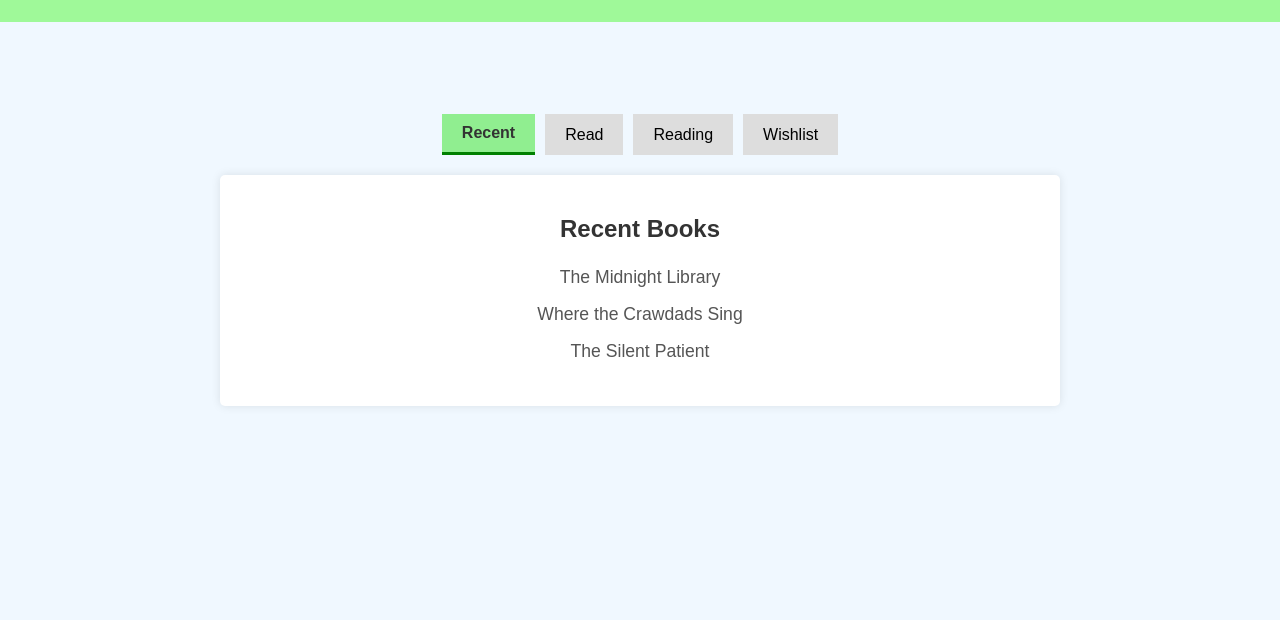
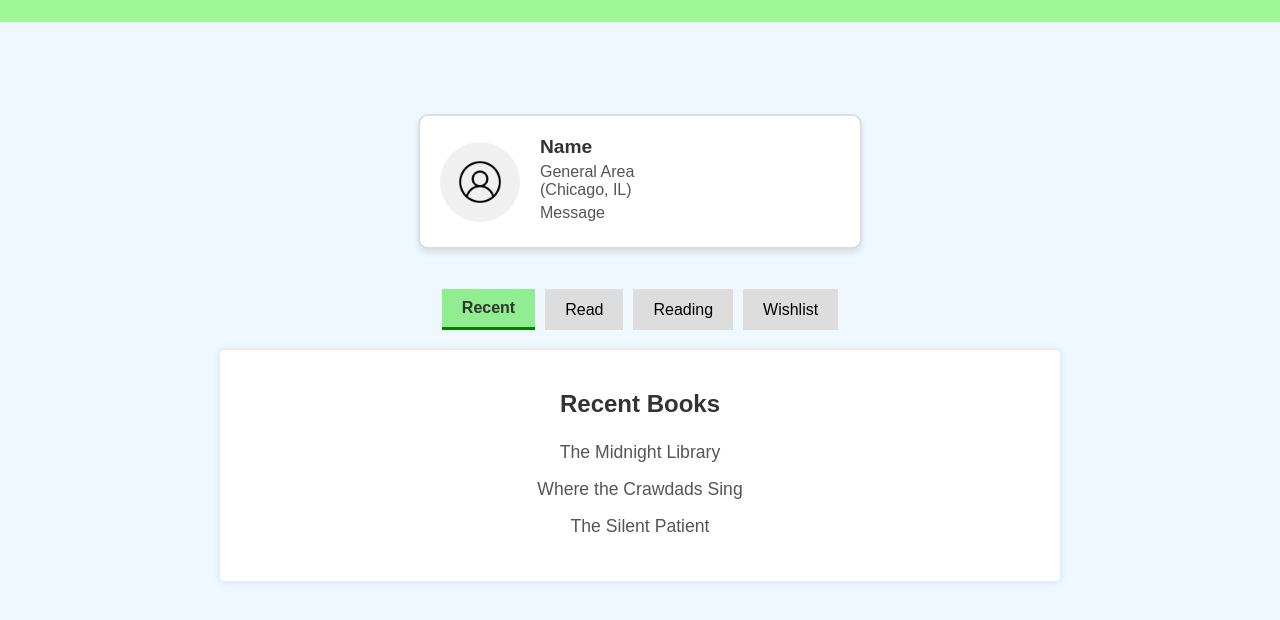
Before and after one commit to urielarellano/urielarellano.github.io, a website: page public/profile.html in a window 1280 px wide. Shown: the part 86-706 px from the top of the page. Drawn offline with Linux system fonts and the light colour scheme; a web font is replaced by a local one.

Commit message:
profile naming added to page

```diff
--- a/public/css/profile.css
+++ b/public/css/profile.css
@@ -17,6 +17,7 @@ header {
     font-family: 'Palatino', serif;
     font-size: 25px;
     color: #6d491c;
+    z-index: 1000; /* Ensures header stays on top */
 }
 
 header nav {
@@ -29,7 +30,6 @@ header nav {
 
 nav ul li {
     display: inline-block;
-    flex-direction: row;
     list-style: none;
     margin: 1px 60px;
     color: #39833d;
@@ -84,7 +84,7 @@ nav ul li form input {
     background-color: #f1f1f1;
     min-width: 100px;
     overflow: auto;
-    box-shadow: 0px 8px 16px 0px rgba(0,0,0,0.2);
+    box-shadow: 0px 8px 16px 0px rgba(0, 0, 0, 0.2);
     z-index: 1;
 }
 .profile-dropdown a {
@@ -100,24 +100,53 @@ nav ul li form input {
     border-radius: 5%;
 }
 .droppy {display:block;}
+
+/* Main Content Styling */
 main {
     margin-top: 200px; /* Adds space between header and content */
 }
 
-@media (max-width: 768px) {
-    main {
-        margin-top: 20px; /* Adjust spacing for smaller screens */
-    }
+/* Profile Section */
+.profile-container {
+    display: flex;
+    align-items: center;
+    justify-content: flex-start;
+    margin: 40px auto;
+    width: 80%;
+    max-width: 400px;
+    background-color: #fff;
+    border: 2px solid #ddd;
+    border-radius: 10px;
+    box-shadow: 0 4px 6px rgba(0, 0, 0, 0.1);
+    padding: 20px;
 }
 
-.home-link {
-    text-decoration: none; /* Removes underline */
-    color: inherit; /* Inherits the header text color */
+.profile-picture {
+    width: 80px;
+    height: 80px;
+    border-radius: 50%;
+    background-color: #f0f0f0;
+    display: flex;
+    justify-content: center;
+    align-items: center;
+    overflow: hidden;
+    margin-right: 20px;
 }
 
-.home-link:hover {
-    text-decoration: underline; /* Optional hover effect */
-    color: #555; /* Slight color change on hover */
+.profile-picture img {
+    width: 50px;
+    height: 50px;
+}
+
+.profile-details h2 {
+    margin: 0;
+    font-size: 1.2em;
+    color: #333;
+}
+
+.profile-details p {
+    margin: 5px 0;
+    color: #555;
 }
 
 /* Tabs Styling */
@@ -183,8 +212,18 @@ main {
     header {
         font-size: 1.2em;
     }
+    main {
+        margin-top: 150px;
+    }
     .tablink {
         font-size: 0.9em;
         padding: 8px 12px;
     }
+    .profile-container {
+        flex-direction: column;
+        align-items: center;
+    }
+    .profile-picture {
+        margin: 0 0 10px 0;
+    }
 }
--- a/public/js/profile.js
+++ b/public/js/profile.js
@@ -21,3 +21,15 @@ function openTab(evt, tabName) {
 document.addEventListener("DOMContentLoaded", function() {
     document.getElementById("defaultTab").click();
 });
+
+document.addEventListener('DOMContentLoaded', () => {
+    const userNameElement = document.getElementById('userName');
+    const user = JSON.parse(localStorage.getItem('user'));
+
+    if (user) {
+        const email = user[0];
+        userNameElement.textContent = email.split('@')[0]; // Display the part before the '@' as the name
+    } else {
+        userNameElement.textContent = 'Name'; // Placeholder if the user is not logged in
+    }
+});
--- a/public/profile.html
+++ b/public/profile.html
@@ -7,10 +7,11 @@
     <link rel="stylesheet" href="css/main.css">
     <link rel="stylesheet" href="css/profile.css">
     <link href='https://fonts.googleapis.com/css?family=Ingrid Darling' rel='stylesheet'>
-    <title>CS409 Final Project ProfilePage</title>
+    <title>CS409 Final Project Profile Page</title>
 </head>
 
 <body>
+    <!-- Header Section -->
     <header>
         <nav>
             <h1>
@@ -38,9 +39,25 @@
         </nav>
     </header>
 
+    <!-- Profile Section -->
+    <main>
+        <!-- Profile Info -->
+        <div class="profile-container">
+            <div class="profile-picture">
+                <img src="assets/profile-icon.png" alt="Profile Icon">
+            </div>
+            <div class="profile-details">
+                <h2 id="userName">Name</h2>
+                <p>General Area<br>(Chicago, IL)</p>
+                <div class="message-icon">
+                    <p>Message</p>
+                </div>
+            </div>
+        </div>
 
-    <main>
+        <!-- Bookshelf Section -->
         <div class="bookshelf">
+            <!-- Tabs -->
             <div class="tabs">
                 <button class="tablink" onclick="openTab(event, 'Recent')" id="defaultTab">Recent</button>
                 <button class="tablink" onclick="openTab(event, 'Read')">Read</button>
@@ -48,6 +65,7 @@
                 <button class="tablink" onclick="openTab(event, 'Wishlist')">Wishlist</button>
             </div>
 
+            <!-- Tab Content -->
             <div id="Recent" class="tabcontent">
                 <h2>Recent Books</h2>
                 <ul>
@@ -85,6 +103,7 @@
         </div>
     </main>
 
+    <!-- JavaScript -->
     <script src="js/index.js"></script>
     <script src="js/profile.js"></script>
 </body>
```
